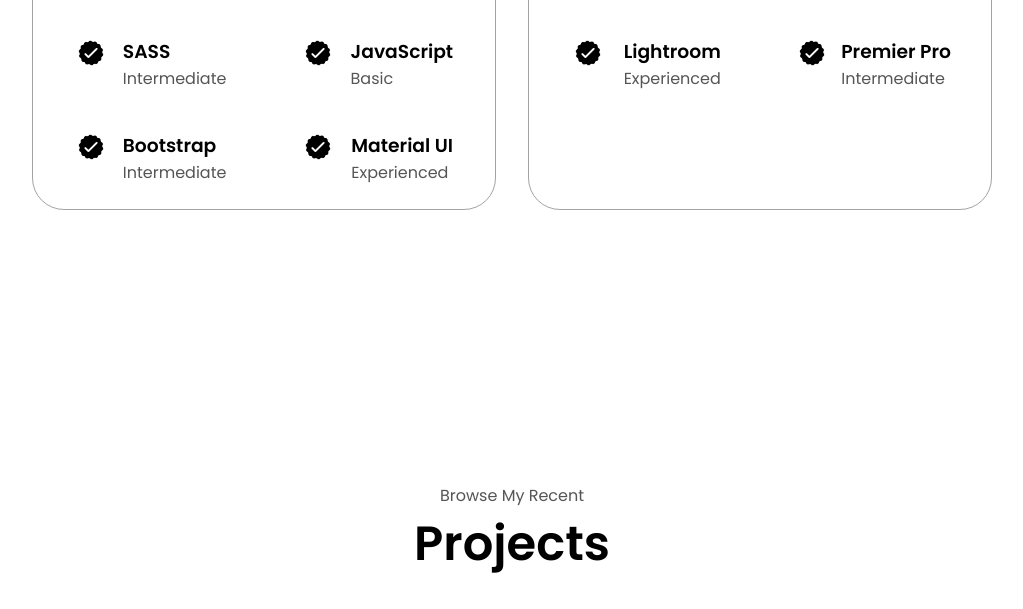
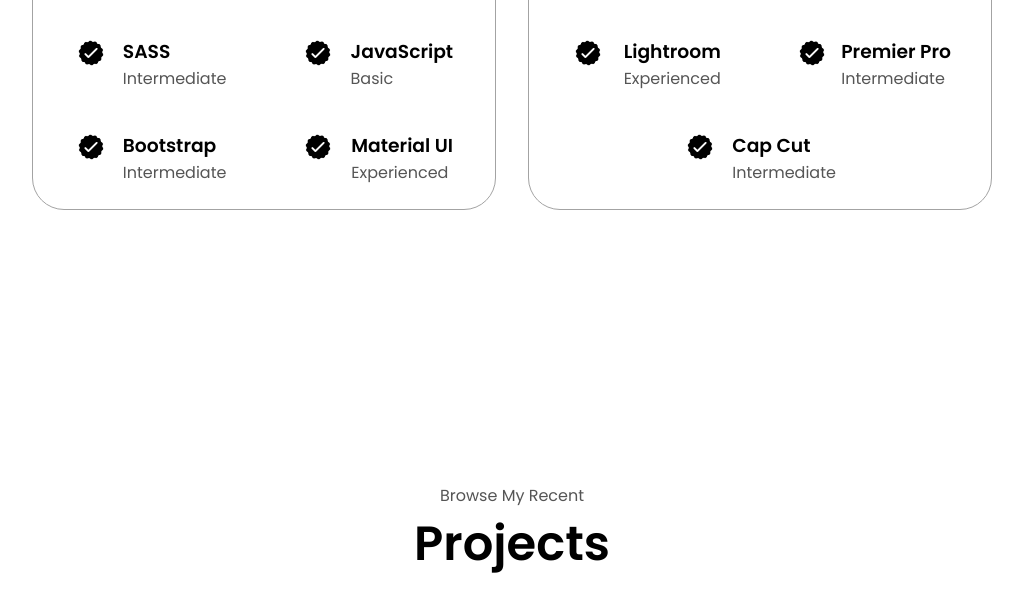
Before and after one commit to barrrliebert/Portfolio, a plain HTML site: page index.html in a window 1280 px wide. Shown: the part 1981-2590 px from the top of the page, without its empty margins (128-1151 px from the left). Drawn offline with Linux system fonts and the light colour scheme.

Commit message:
Update index.html

```diff
--- a/index.html
+++ b/index.html
@@ -260,6 +260,17 @@
                   <p>Intermediate</p>
                 </div>
               </article>
+              <article>
+                <img
+                  src="./assets/checkmark.png"
+                  alt="Experience icon"
+                  class="icon"
+                />
+                <div>
+                  <h3>Cap Cut</h3>
+                  <p>Intermediate</p>
+                </div>
+              </article>
             </div>
           </div>
         </div>
@@ -318,7 +329,7 @@
             <div class="btn-container">
               <button
                 class="btn btn-color-2 project-btn"
-                onclick="location.href='https://www.canva.com/design/DAFrIzNB4V8/bIk9vNLF17PQpTN2HGYQ6Q/edit?utm_content=DAFrIzNB4V8&utm_campaign=designshare&utm_medium=link2&utm_source=sharebutton'"
+                onclick="location.href='https://drive.google.com/file/d/1eIkkQnjmm2GVmo7gm98ibYHA8WhfR_Hi/view?usp=drive_link'"
               >
                 Canva
             </div>
```
